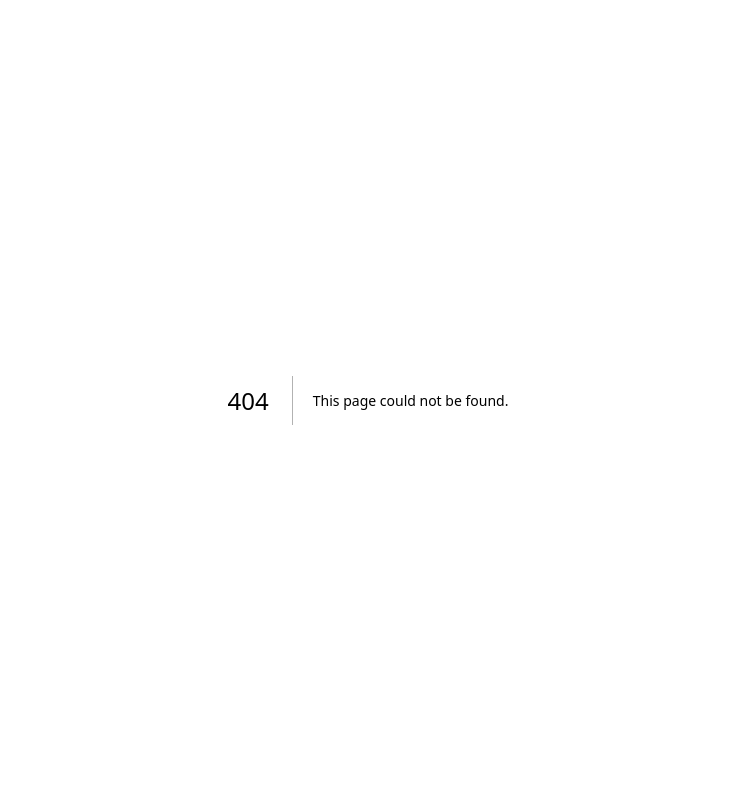
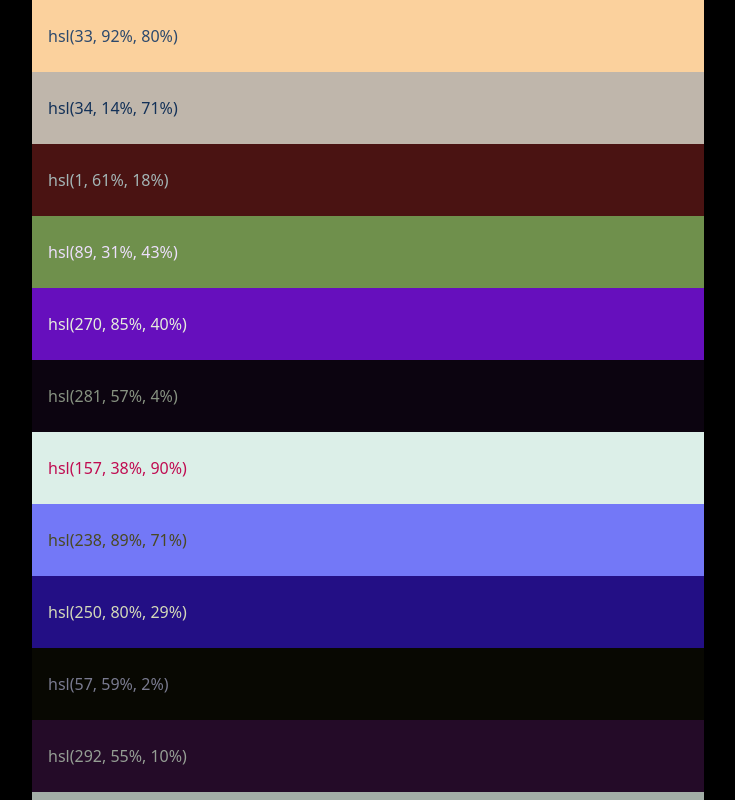
Before and after one commit to stoikal/28-days, a Next.js app: page /day/17 in a window 1280 px wide. Before the commit this address had no page. Shown: the top 800 px of the page, without its empty margins (272-1007 px from the left). Built offline with nearby package versions, Linux system fonts and the light colour scheme.

Commit message:
feat(day-17): create Endless Colors page

```diff
--- a/src/components/Canvas.tsx
+++ b/src/components/Canvas.tsx
@@ -117,7 +117,7 @@ export default function Canvas ({ tick }: Props) {
     if (tick - lastEnemySpawn > 200 || lastEnemySpawn === 0) {
       setLastEnemySpawn(tick)
       enemies.push({
-        angle: Math.random() * (359 - 0) + 0,
+        angle: Math.random() * 359,
         radius: 5,
         hit: false,
         explode: false
--- a/src/pages/day/16.tsx
+++ b/src/pages/day/16.tsx
@@ -11,7 +11,7 @@ export default function Day16 () {
       setIsLoading(true)
       const res = await fetch('https://ipapi.co/json/')
       const data = await res.json()
-      console.log('===~res~===', res)
+
       setIp(data)
     } catch (err) {
       console.error(err)
--- /dev/null
+++ b/src/pages/day/17.tsx
@@ -0,0 +1,142 @@
+import { useCallback, useEffect, useRef, useState } from 'react'
+import Head from 'next/head'
+
+type Color = {
+  hue: number
+  saturation: number
+  lightness: number
+  name: string
+}
+
+type LoaderProp = {
+  onIntersect: () => void
+  onClick: () => void
+}
+
+function Loader ({ onIntersect, onClick }: LoaderProp) {
+  const loaderRef = useRef<HTMLDivElement | null>(null)
+
+  useEffect(() => {
+    if (!loaderRef.current) return
+
+    const observer = new IntersectionObserver((entries) => {
+      entries.forEach((entry) => {
+        if (entry.isIntersecting) {
+          onIntersect()
+        }
+      })
+    })
+
+    observer.observe(loaderRef.current)
+
+    return () => {
+      observer.disconnect()
+    }
+  }, [onIntersect])
+
+  return (
+    <div
+      ref={loaderRef}
+      key="loader"
+      className="mb-4"
+    >
+      <button
+        className="text-white text-center block w-full border p-6"
+        onClick={onClick}
+      >
+        load more
+      </button>
+    </div>
+  )
+}
+
+export default function Day17 () {
+  const [colors, setColors] = useState<Color[]>([])
+  const [isLoading, setIsLoading] = useState(false)
+
+  const getRandomInt = (lessThan: number) => Math.floor(Math.random() * lessThan)
+
+  const getColorName = (hue: number) => {
+    switch (true) {
+      case hue < 12:
+        return 'redish'
+      case hue < 36:
+        return 'orangish'
+      case hue < 70:
+        return 'yellowish'
+      case hue < 160:
+        return 'greenish'
+      case hue < 260:
+        return 'bluish'
+      case hue < 290:
+        return 'purplish'
+      case hue < 340:
+        return 'pinkish'
+      default:
+        return 'redish'
+    }
+  }
+
+  const loadColor = useCallback(() => {
+    setIsLoading(true)
+    setColors((prev) => {
+      const hue = getRandomInt(360)
+      const saturation = getRandomInt(100)
+      const lightness = getRandomInt(100)
+
+      return prev.concat({
+        hue,
+        saturation,
+        lightness,
+        name: getColorName(hue)
+      })
+    })
+    setTimeout(() => {
+      setIsLoading(false)
+    }, 10)
+  }, [])
+
+  const getTextColor = (color: Color) => {
+    const hue = (color.hue + 360 / 2) % 360
+    const saturation = (color.saturation + 100 / 2) % 100
+    const lightness = (color.lightness + 100 / 2) % 100
+
+    return `hsl(${hue}, ${saturation}%, ${lightness}%)`
+  }
+
+  return (
+    <>
+      <Head>
+        <title>Day 17 - Endless Colors</title>
+      </Head>
+      <main className="bg-black min-h-full">
+        <div className='max-w-2xl mx-auto'>
+          <div>
+            {colors.map((color, index) => (
+              <div
+                key={index}
+                className="px-4 py-6 mb-0"
+                style={{ backgroundColor: `hsl(${color.hue}, ${color.saturation}%, ${color.lightness}%)` }}
+              >
+                <span
+                  className="font-regular"
+                  style={{ color: getTextColor(color) }}
+                >
+                  { `hsl(${color.hue}, ${color.saturation}%, ${color.lightness}%)` }
+                </span>
+              </div>
+            ))}
+          </div>
+          {
+            !isLoading && (
+              <Loader
+                onIntersect={loadColor}
+                onClick={loadColor}
+              />
+            )
+          }
+        </div>
+      </main>
+    </>
+  )
+}
--- a/src/pages/index.tsx
+++ b/src/pages/index.tsx
@@ -22,7 +22,8 @@ const content = [
   { title: 'location', subtitle: 'Geolocation API' },
   { title: 'ResizeObserver', subtitle: 'ResizeObserver API' },
   { title: 'selection', subtitle: 'Selection API' },
-  { title: 'GET IP', subtitle: 'Fetch API' }
+  { title: 'GET IP', subtitle: 'Fetch API' },
+  { title: 'Endless Colors', subtitle: 'Intersection Observer API' }
 ]
 
 export default function Home () {
```
